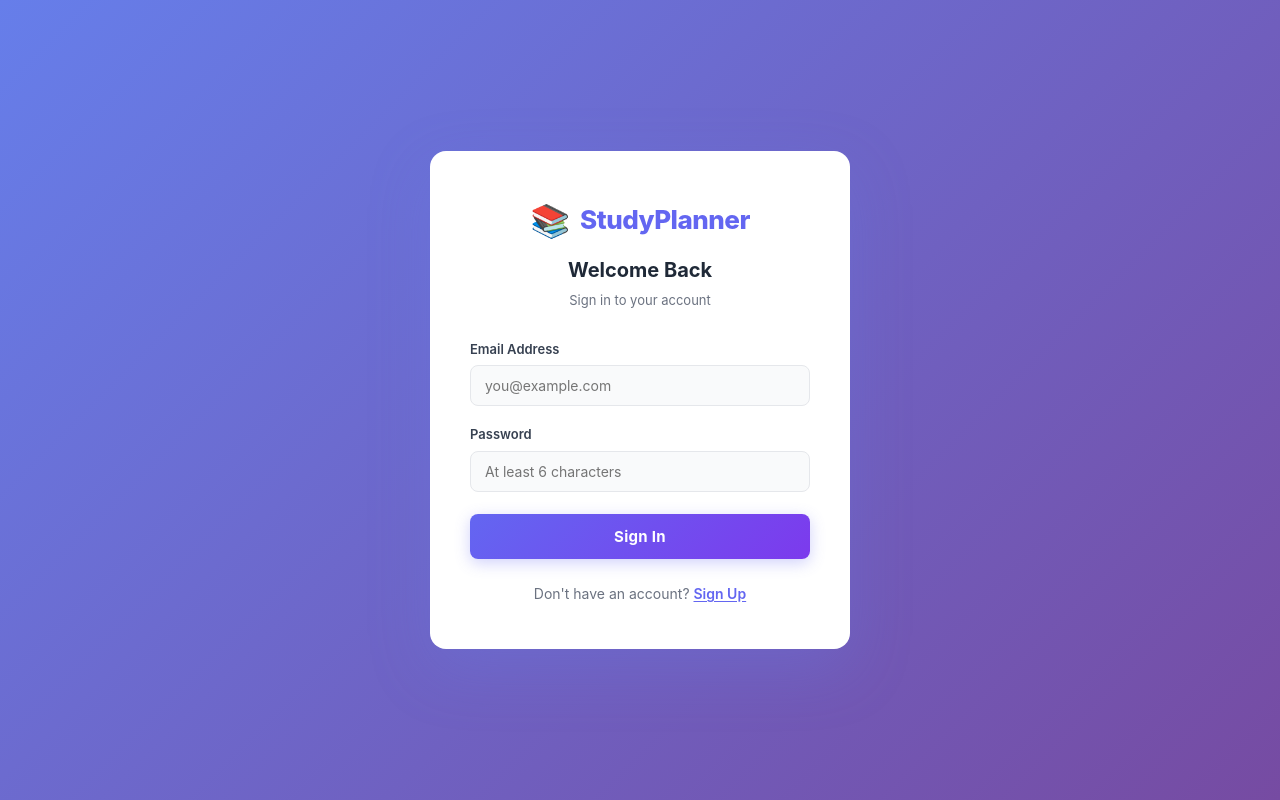
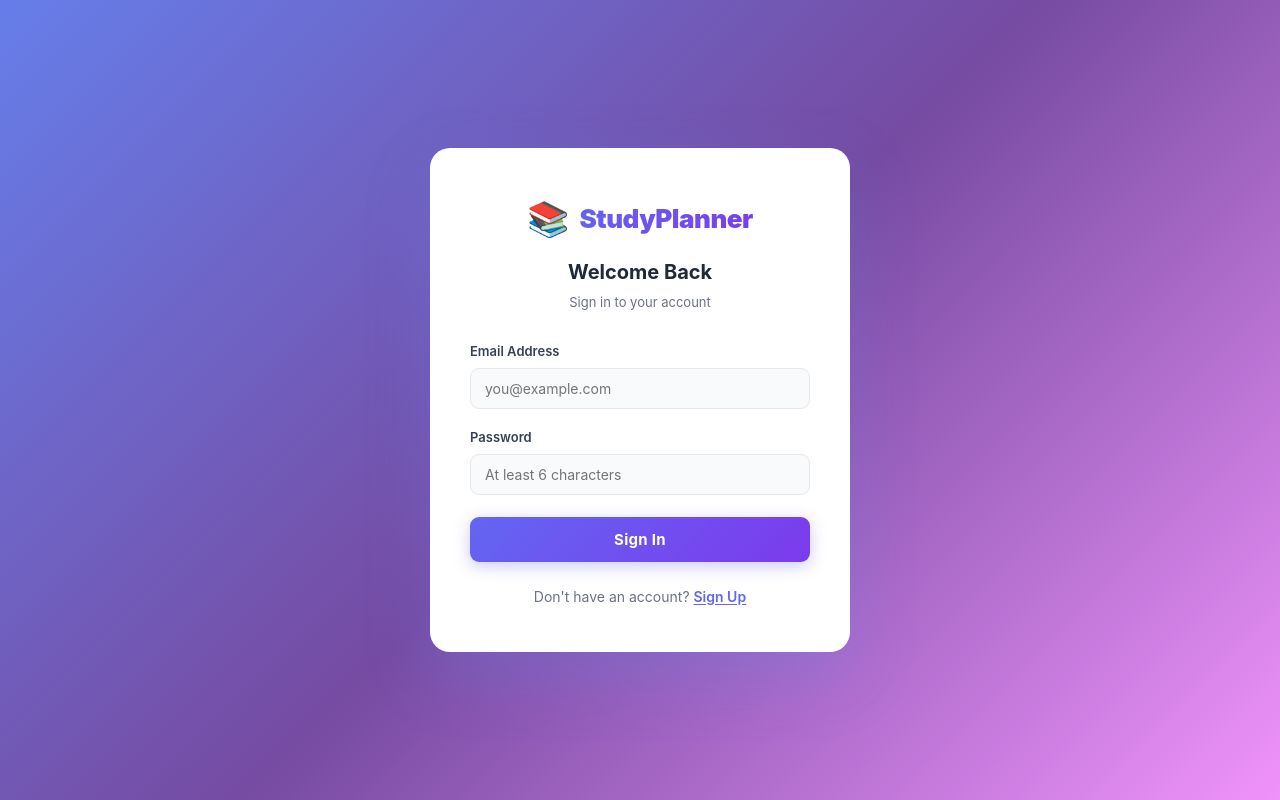
Before and after one commit to shubhreetkaur8899-ship-it/StudyPlanner, a React (Vite) app in the folder frontend/: page /login in a window 1280 px wide. Built offline with nearby package versions, Linux system fonts and the light colour scheme; no server answers.

Commit message:
add 404 page and fix login design

```diff
--- a/frontend/src/pages/Login.css
+++ b/frontend/src/pages/Login.css
@@ -3,15 +3,15 @@
   justify-content: center;
   align-items: center;
   min-height: 100vh;
-  background: linear-gradient(135deg, #667eea 0%, #764ba2 100%);
+  background: linear-gradient(135deg, #667eea 0%, #764ba2 50%, #f093fb 100%);
   padding: 20px;
 }
 
 .login-card {
   background: #fff;
   padding: 44px 40px;
-  border-radius: 16px;
-  box-shadow: 0 20px 60px rgba(102, 126, 234, 0.25);
+  border-radius: 20px;
+  box-shadow: 0 24px 64px rgba(102, 126, 234, 0.3);
   width: 100%;
   max-width: 420px;
 }
@@ -21,17 +21,20 @@
   align-items: center;
   justify-content: center;
   gap: 10px;
-  margin-bottom: 8px;
+  margin-bottom: 10px;
 }
 
 .logo-icon {
-  font-size: 32px;
+  font-size: 34px;
 }
 
 .login-logo h1 {
   font-size: 26px;
-  font-weight: 800;
-  color: #6366f1;
+  font-weight: 900;
+  background: linear-gradient(135deg, #6366f1, #7c3aed);
+  -webkit-background-clip: text;
+  -webkit-text-fill-color: transparent;
+  background-clip: text;
   letter-spacing: -0.5px;
 }
 
@@ -71,11 +74,12 @@
 .form-group input {
   padding: 11px 14px;
   border: 1.5px solid #e5e7eb;
-  border-radius: 8px;
+  border-radius: 9px;
   font-size: 14px;
   color: #1f2937;
   background: #f9fafb;
   transition: border-color 0.2s, box-shadow 0.2s, background 0.2s;
+  font-family: inherit;
 }
 
 .form-group input:focus {
@@ -95,34 +99,28 @@
   margin-top: 2px;
 }
 
-.match-success {
-  color: #16a34a;
-  font-weight: 600;
-}
-
-.match-error {
-  color: #dc2626;
-  font-weight: 600;
-}
+.match-success { color: #16a34a; font-weight: 600; }
+.match-error   { color: #dc2626; font-weight: 600; }
 
 .btn-primary {
   background: linear-gradient(135deg, #6366f1, #7c3aed);
   color: #fff;
   padding: 13px;
   border: none;
-  border-radius: 8px;
+  border-radius: 9px;
   font-size: 15px;
   font-weight: 700;
   cursor: pointer;
   margin-top: 4px;
   transition: all 0.2s;
-  box-shadow: 0 4px 15px rgba(99, 102, 241, 0.3);
+  box-shadow: 0 4px 16px rgba(99, 102, 241, 0.35);
   letter-spacing: 0.02em;
+  font-family: inherit;
 }
 
 .btn-primary:hover:not(:disabled) {
-  transform: translateY(-1px);
-  box-shadow: 0 6px 20px rgba(99, 102, 241, 0.4);
+  transform: translateY(-2px);
+  box-shadow: 0 8px 24px rgba(99, 102, 241, 0.45);
 }
 
 .btn-primary:active:not(:disabled) {
@@ -162,6 +160,7 @@
   padding: 0;
   text-decoration: underline;
   text-underline-offset: 2px;
+  font-family: inherit;
 }
 
 .link-button:hover {
@@ -169,7 +168,5 @@
 }
 
 @media (max-width: 480px) {
-  .login-card {
-    padding: 32px 24px;
-  }
+  .login-card { padding: 32px 24px; }
 }
--- /dev/null
+++ b/frontend/src/pages/NotFound.css
@@ -0,0 +1,63 @@
+.notfound-container {
+  display: flex;
+  justify-content: center;
+  align-items: center;
+  min-height: 100vh;
+  background: linear-gradient(135deg, #667eea 0%, #764ba2 100%);
+  padding: 20px;
+}
+
+.notfound-card {
+  background: #fff;
+  padding: 60px 48px;
+  border-radius: 20px;
+  box-shadow: 0 24px 64px rgba(102, 126, 234, 0.25);
+  text-align: center;
+  max-width: 420px;
+  width: 100%;
+}
+
+.notfound-code {
+  font-size: 96px;
+  font-weight: 900;
+  background: linear-gradient(135deg, #6366f1, #7c3aed);
+  -webkit-background-clip: text;
+  -webkit-text-fill-color: transparent;
+  background-clip: text;
+  line-height: 1;
+  margin-bottom: 16px;
+}
+
+.notfound-card h1 {
+  font-size: 24px;
+  font-weight: 700;
+  color: #111827;
+  margin-bottom: 12px;
+}
+
+.notfound-card p {
+  color: #6b7280;
+  font-size: 15px;
+  margin-bottom: 32px;
+  line-height: 1.6;
+}
+
+.btn-home {
+  display: inline-block;
+  background: linear-gradient(135deg, #6366f1, #7c3aed);
+  color: #fff;
+  padding: 13px 32px;
+  border-radius: 10px;
+  font-size: 15px;
+  font-weight: 600;
+  text-decoration: none;
+  transition: all 0.2s;
+  box-shadow: 0 4px 15px rgba(99, 102, 241, 0.35);
+}
+
+.btn-home:hover {
+  transform: translateY(-2px);
+  box-shadow: 0 8px 24px rgba(99, 102, 241, 0.45);
+  color: #fff;
+  text-decoration: none;
+}
--- /dev/null
+++ b/frontend/src/pages/NotFound.jsx
@@ -0,0 +1,17 @@
+import { Link } from 'react-router-dom'
+import './NotFound.css'
+
+function NotFound() {
+  return (
+    <div className="notfound-container">
+      <div className="notfound-card">
+        <div className="notfound-code">404</div>
+        <h1>Page Not Found</h1>
+        <p>The page you&apos;re looking for doesn&apos;t exist or has been moved.</p>
+        <Link to="/" className="btn-home">Back to Dashboard</Link>
+      </div>
+    </div>
+  )
+}
+
+export default NotFound
```
Also changed, not shown: 1 other file (tests, documents, lock files or other folders).
